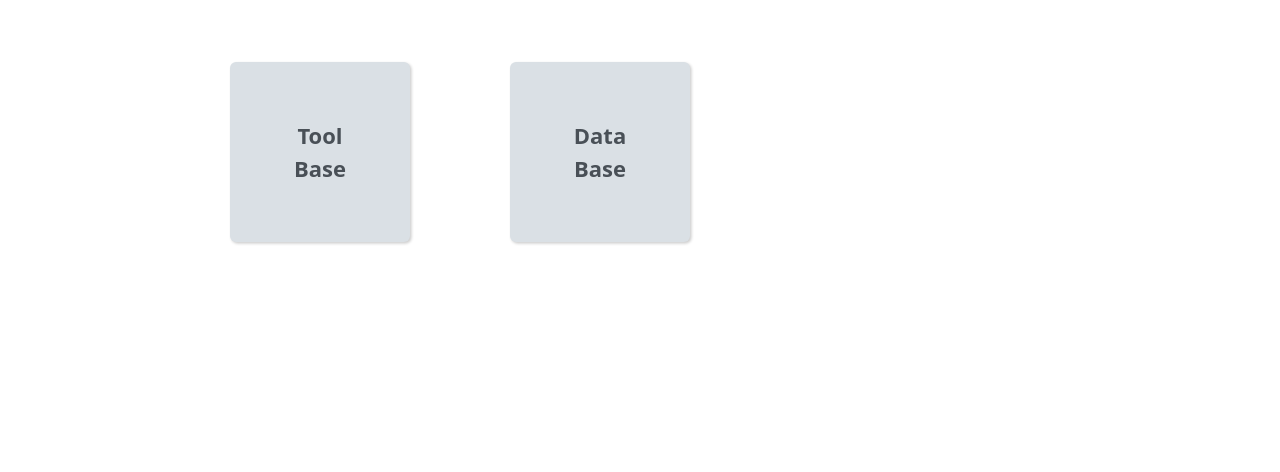
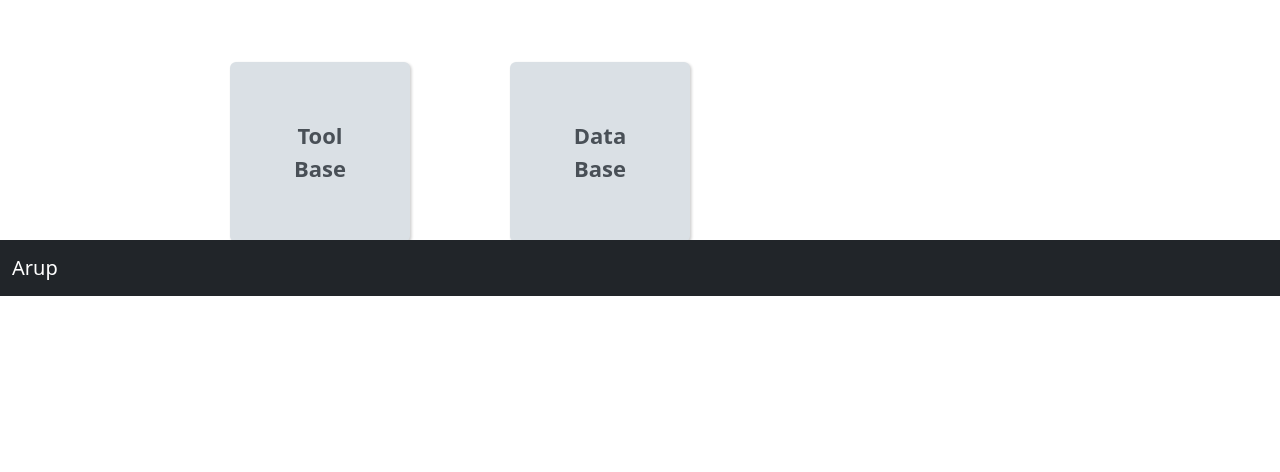
Before and after one commit to Yi-Chen89/DigitalBase, a Django app: page / in a window 1280 px wide. Shown: the part 504-976 px from the top of the page. Run offline with Django 3.2, Linux system fonts and the light colour scheme.

Commit message:
Add footer bar in home app index page
- add Bootstrap navbar at the bottom in layout.html
  - footer is fixed at the bottom of the window
  - Arup anchor is left aligned
  - link open Arup homepage in a new tab

*Footer can be improved by making Arup in center. Footer should not be
fixed at the window. It should stick to the bottom of the window when
page is short and remain in the bottom of the page when page is long.

```diff
--- a/DigitalBase/home/templates/layout.html
+++ b/DigitalBase/home/templates/layout.html
@@ -32,6 +32,15 @@
         {% block main %}
         {% endblock %}
 
+        <!-- Boostrap navbar bottom-->
+        <nav class="navbar fixed-bottom navbar-dark bg-dark">
+            <div class="container-fluid">
+                <span class="navbar-brand">
+                    <a class="navbar-brand" href="https://www.arup.com/" target="_blank">Arup</a>
+                </span>
+            </div>
+        </nav>
+
 
         <!-- Bootstrap Bundle with Popper -->
         <script src="https://cdn.jsdelivr.net/npm/bootstrap@5.1.3/dist/js/bootstrap.bundle.min.js" integrity="sha384-ka7Sk0Gln4gmtz2MlQnikT1wXgYsOg+OMhuP+IlRH9sENBO0LRn5q+8nbTov4+1p" crossorigin="anonymous"></script>
```
